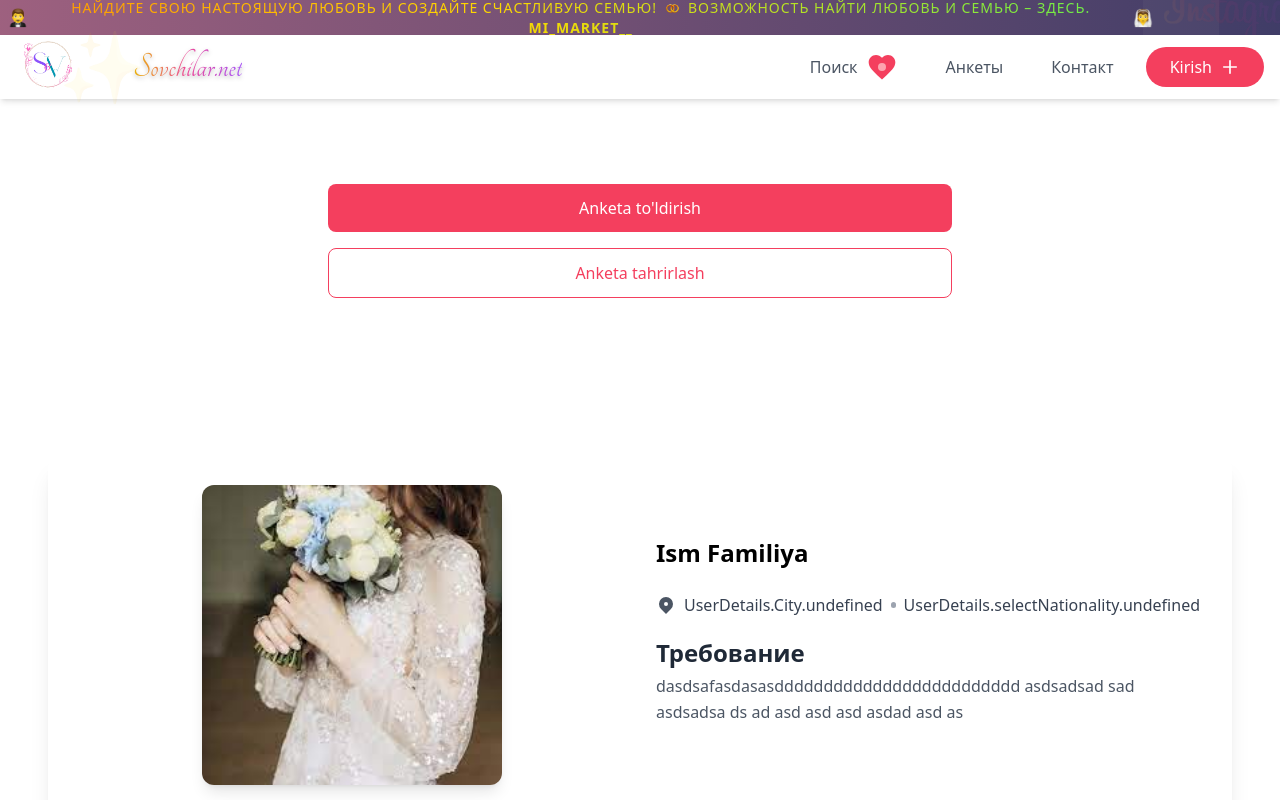
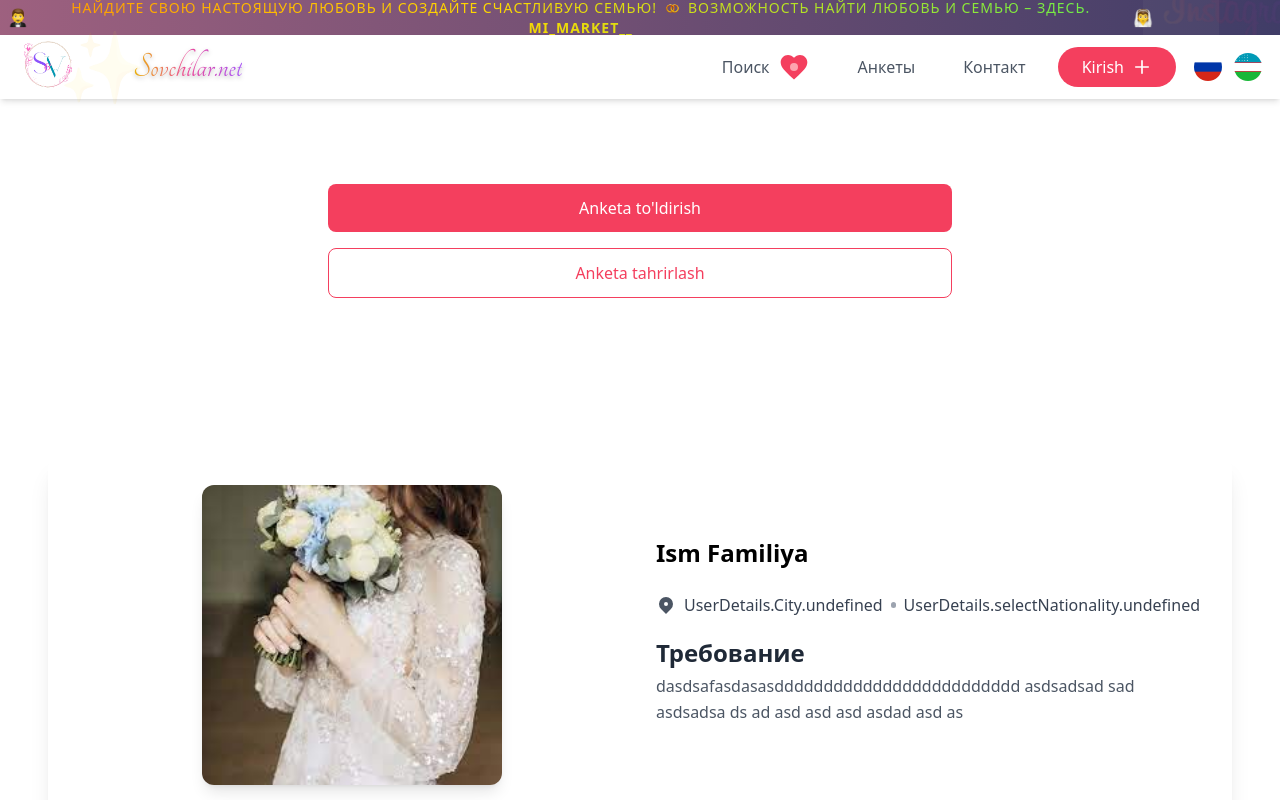
Before and after one commit to KhameT-Zikrillaev/sovchilar-project, a React (Vite) app: page /profile in a window 1280 px wide. Shown: the top 800 px of the page. Built offline with nearby package versions, Linux system fonts and the light colour scheme; grey boxes are pictures that could not be loaded.

Commit message:
lenguage update

```diff
--- a/src/components/navbar/index.jsx
+++ b/src/components/navbar/index.jsx
@@ -128,6 +128,7 @@ export default function Navbar() {
                 />
               </svg>
             </Link>
+            <LanguageSelector />
           </div>
 
           {/* Мобильное меню */}
```
